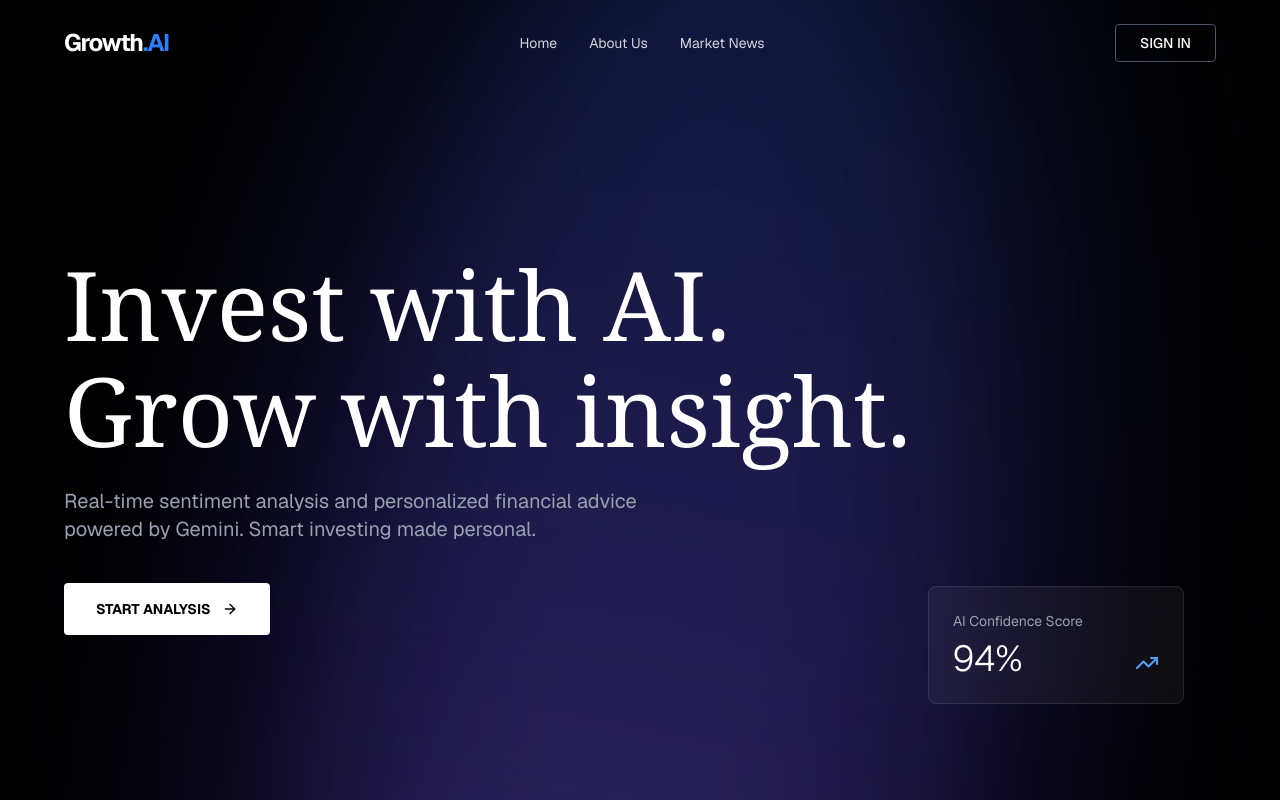
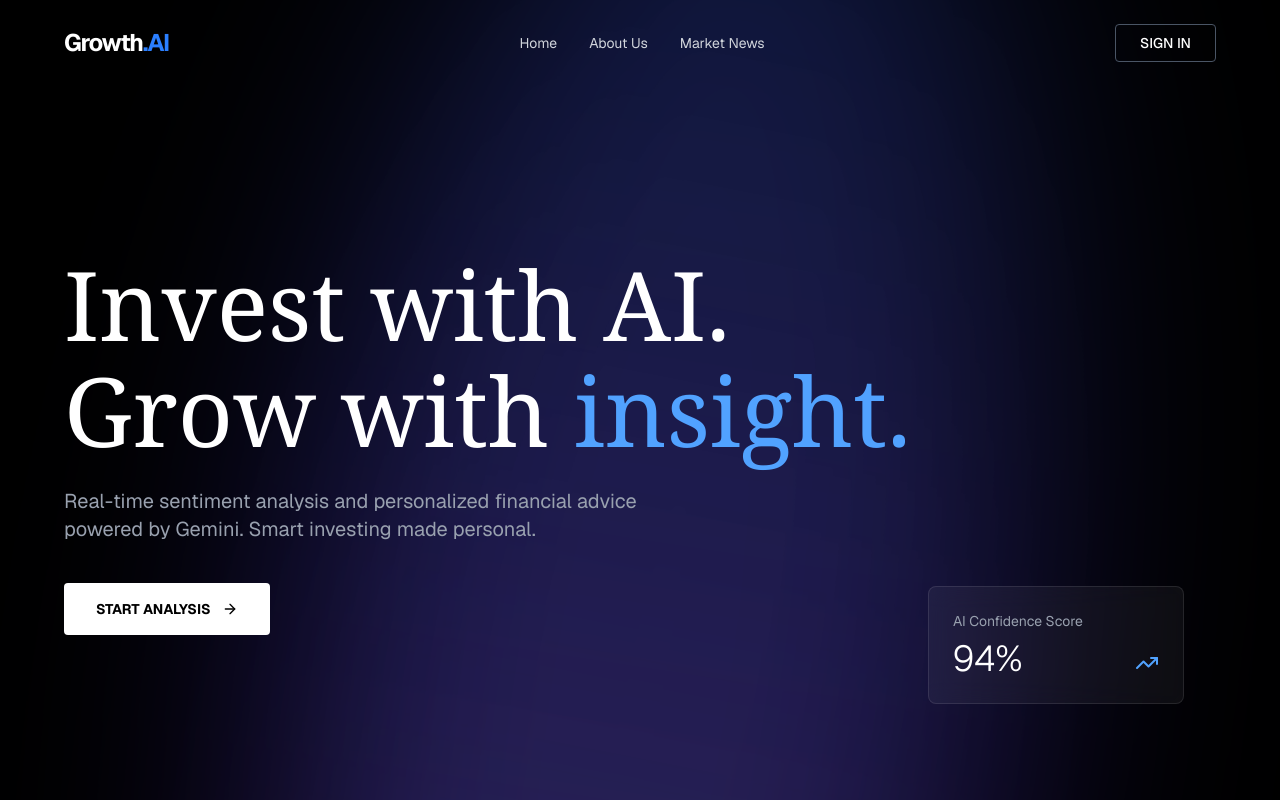
Before and after one commit to Vijaysr-1812/growth_AI, a Next.js app: page / in a window 1280 px wide. Built offline with nearby package versions, Linux system fonts and the light colour scheme; no server answers.

Commit message:
fix: resolve auth verification and ui updates

```diff
--- a/app/page.tsx
+++ b/app/page.tsx
@@ -145,7 +145,7 @@ export default function Home() {
             className="text-5xl md:text-7xl lg:text-8xl font-serif leading-[1.1] mb-6"
           >
             Invest with AI.<br />
-            Grow with insight.
+            Grow with <span className="text-blue-400">insight.</span>
           </motion.h1>
 
           <motion.p
```
